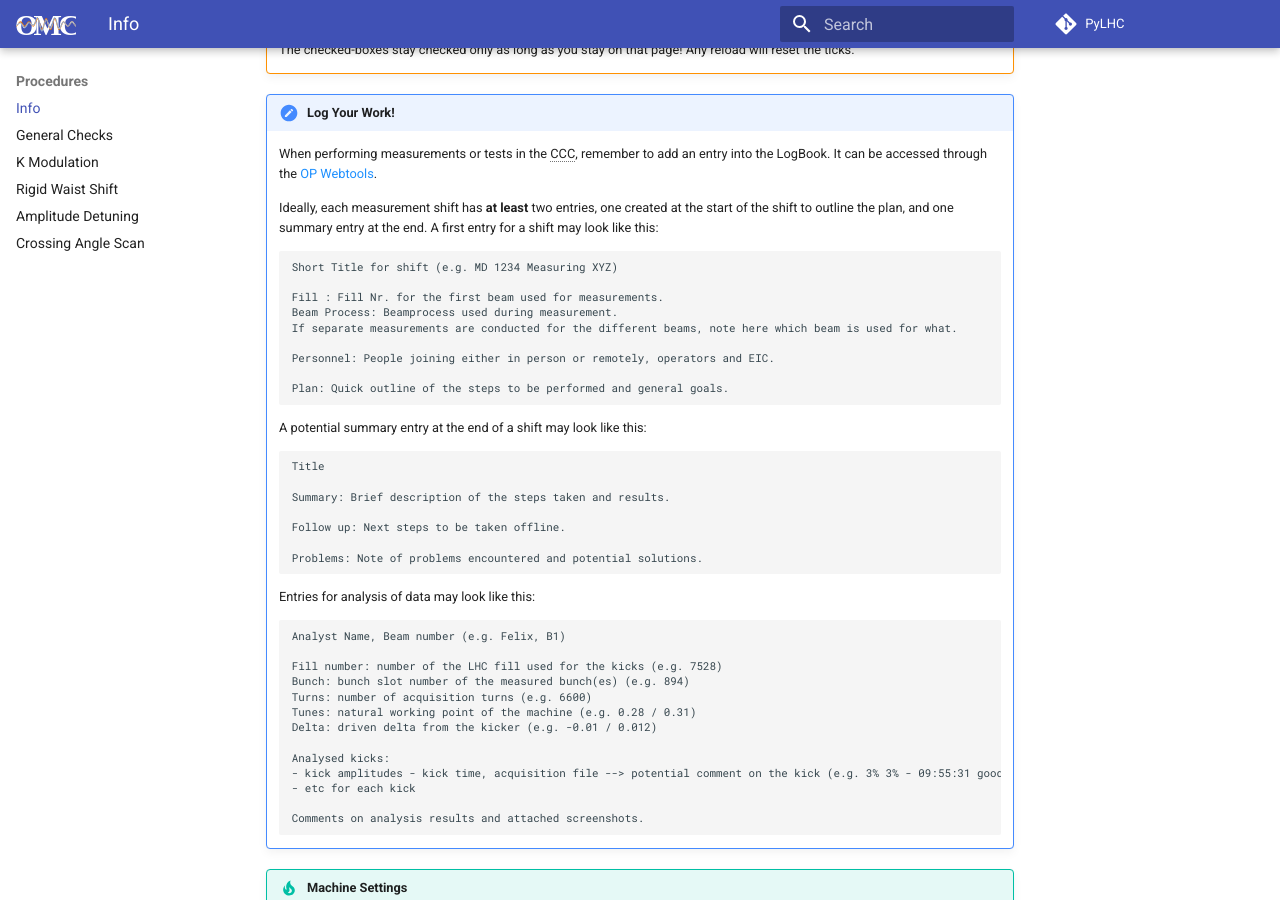
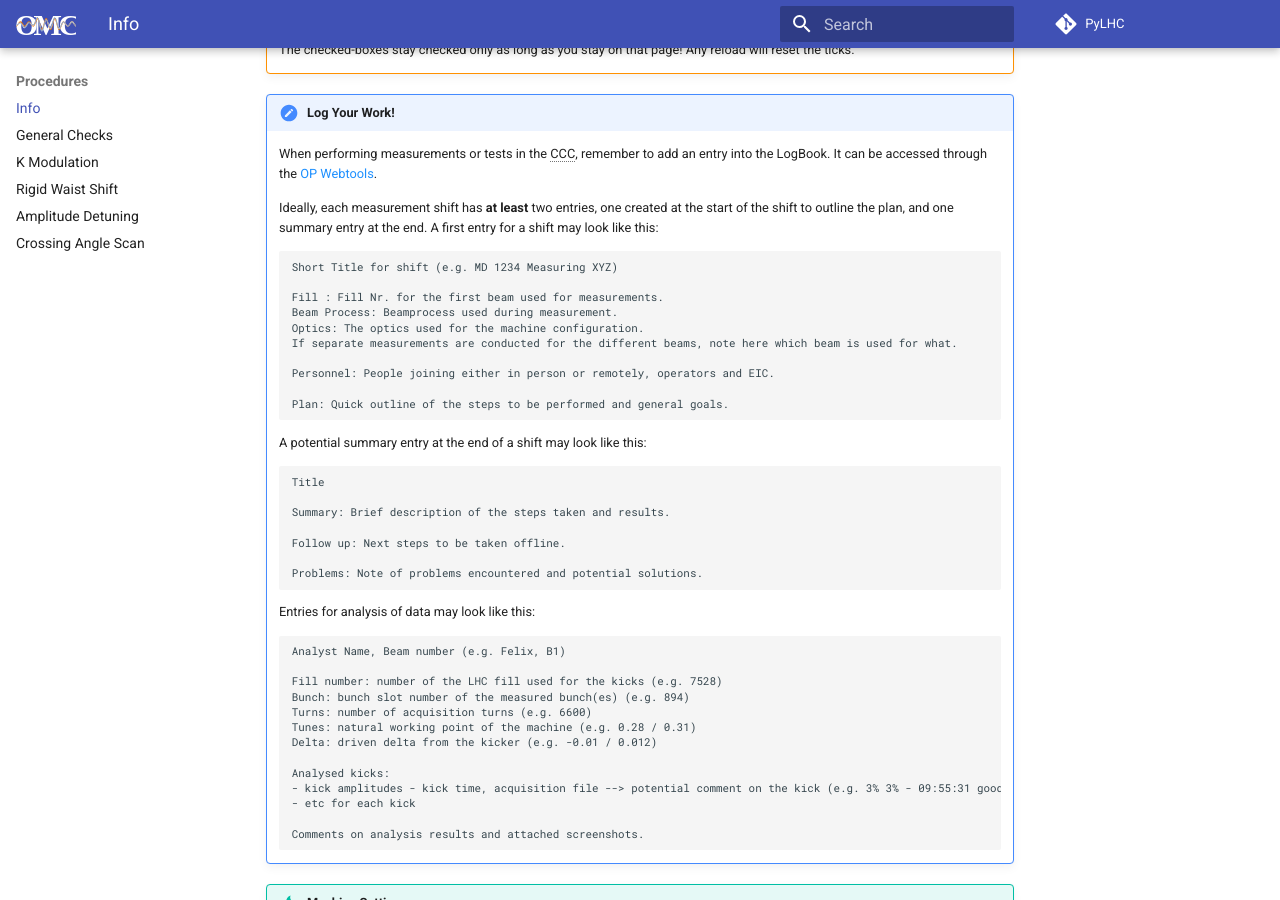
Before and after one commit to pylhc/pylhc.github.io, an MkDocs documentation site: the page built from docs/procedures/info.md, in a window 1280 px wide and 900 px high, scrolled down 309 px. Built offline with MkDocs 1.6.1 and Material for MkDocs 9.7.7, drawn with Linux system fonts in a browser that asks for light colours.

Commit message:
Update info.md

```diff
--- a/docs/procedures/info.md
+++ b/docs/procedures/info.md
@@ -19,6 +19,7 @@ To mark a task as finished, just click on the checkbox next to it!
 
     Fill : Fill Nr. for the first beam used for measurements.
     Beam Process: Beamprocess used during measurement.
+    Optics: The optics used for the machine configuration.
     If separate measurements are conducted for the different beams, note here which beam is used for what.
 
     Personnel: People joining either in person or remotely, operators and EIC.
```
